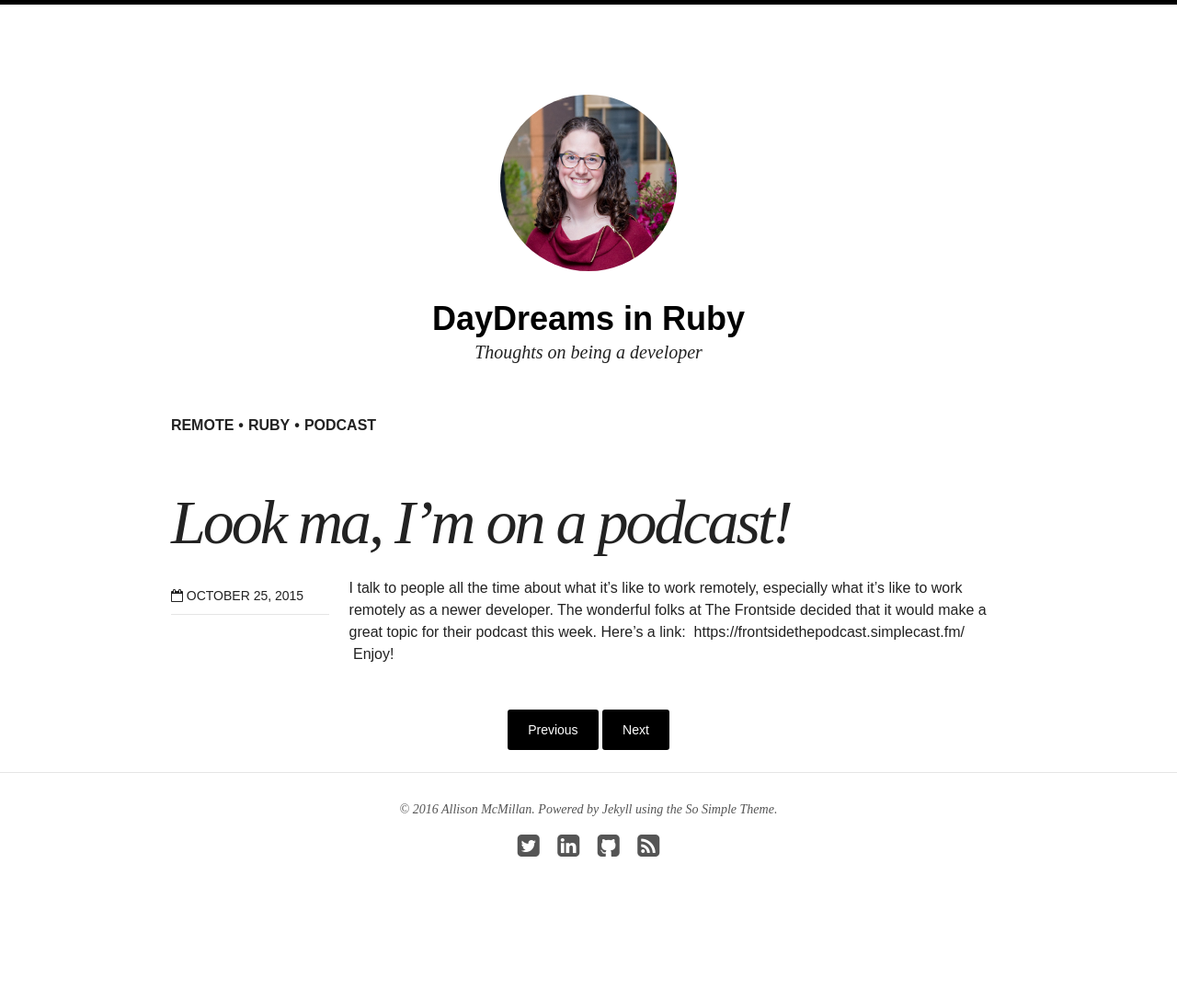
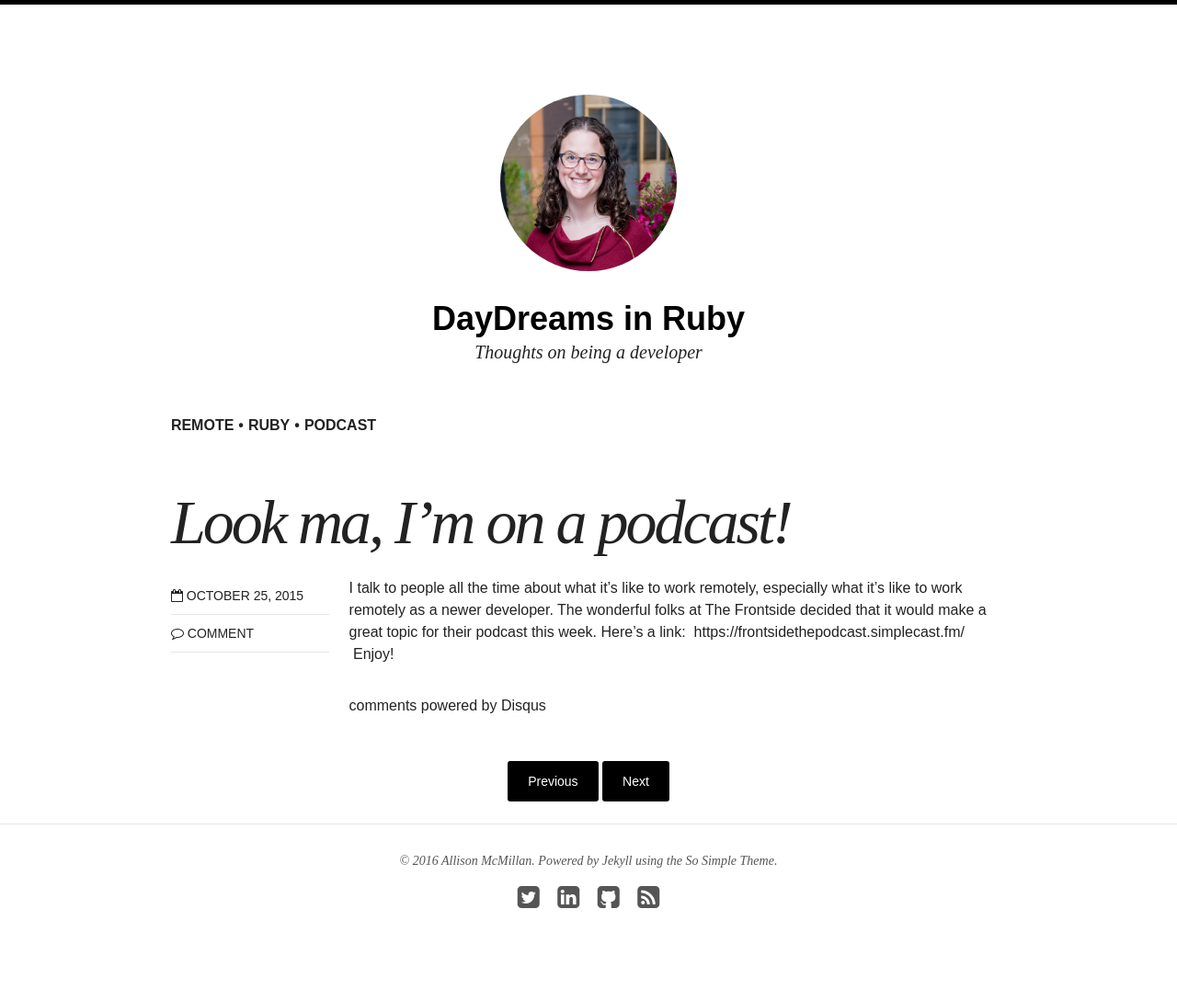
Before and after one commit to asheren/asheren.github.io, a Jekyll site: the page built from _posts/blog/2015-10-25-look-ma-im-on-podcast.html, in a window 1280 px wide. Shown: the whole page at 92% size. Built offline with Jekyll 4.4.1, drawn with Linux system fonts in a browser that asks for light colours; nearby versions of some CDN libraries; comment, search, counter and statistics services are not loaded; before the commit the page ends 1032 px from its top, so only the background shows below that; some of the changed lines change nothing that is shown.

Commit message:
Added commenting ability via disqus.

```diff
--- a/_config.yml
+++ b/_config.yml
@@ -6,6 +6,7 @@ description: Thoughts on being a developer
 logo: Allison_McMillan.jpg
 search: true
 url:
+comments: true
 
 # Jekyll configuration
 
@@ -39,7 +40,7 @@ owner:
   name: Allison McMillan
   avatar: Allison_McMillan.jpg
   email: asheren@gmail.com
-  disqus-shortname:
+  disqus-shortname: daydreamsinruby
   twitter: allie_p
   facebook: #username
   github: asheren
```
